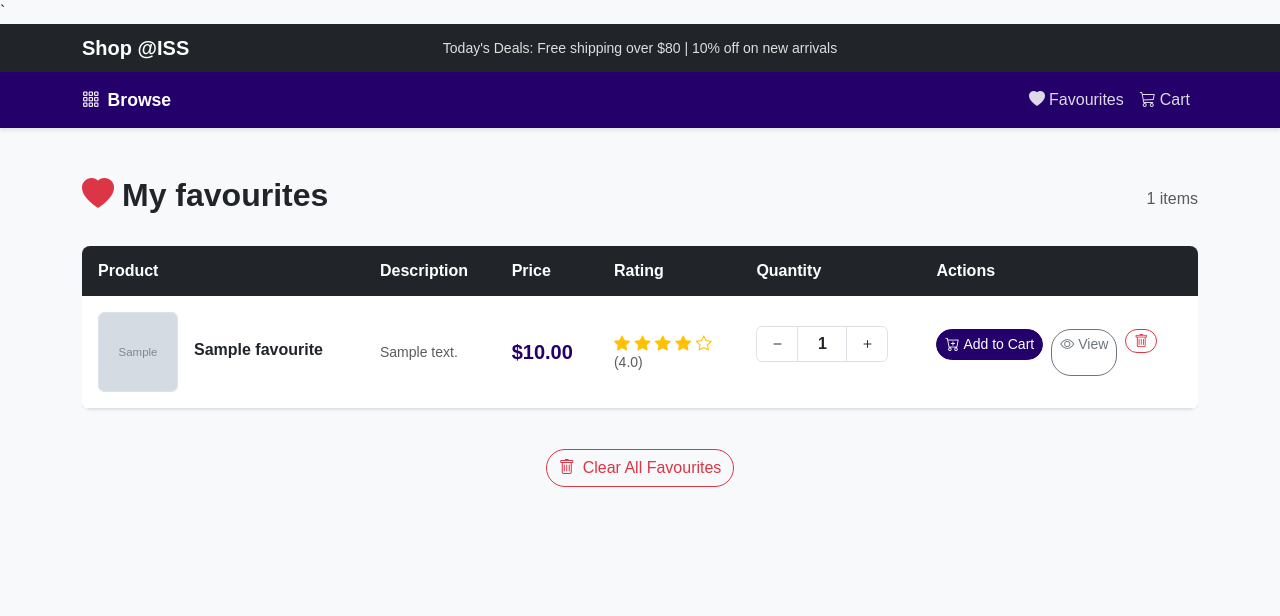
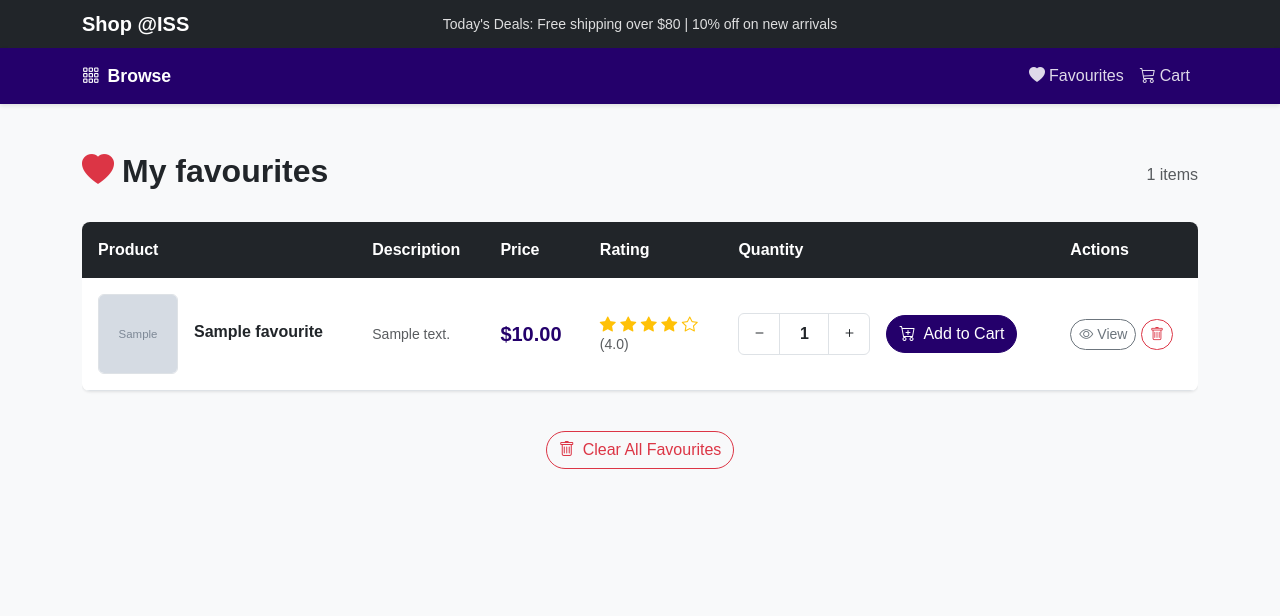
Before and after one commit to NightlyAffair/Shopping-Cart-Application-NUSISS, a Spring app: template src/main/resources/templates/favourites.html in a window 1280 px wide. Shown: the top 616 px of the page. Run offline with Thymeleaf, Linux system fonts and the light colour scheme; the template is opened without the code that fills it: most values are stand-ins (such as "Sample title", 1, 10 or a date in 2020); grey boxes marked "Sample" are stand-in pictures; data that the repository does not hold is empty; database files in the repository are not loaded.

Commit message:
version that is ok. but add to cart button is ulgy

```diff
--- a/src/main/java/com/Assignment/shopping_carts/Controller/FavouritesController.java
+++ b/src/main/java/com/Assignment/shopping_carts/Controller/FavouritesController.java
@@ -37,6 +37,7 @@ public class FavouritesController {
             //customerId = 1;
             // session.setAttribute("customerId", customerId);
         } model.addAttribute("favourites", favService.findFavouriteProductsByCustomerId(customerId));
+        model.addAttribute("customerId", customerId);
         return "favourites";
     }
 
--- a/src/main/resources/static/css/favourites.css
+++ b/src/main/resources/static/css/favourites.css
@@ -99,6 +99,17 @@
   -moz-appearance: textfield;
 }
 
+.bt-add-cart{
+    font-size: 0.85rem;
+    padding: 0.35rem 0.5rem;
+    height: auto;
+    display: flex;
+    align-items: center;
+    gap: 0.25rem;
+}
+
+
+
 .empty-state {
   background-color: white;
   border-radius: 0.5rem;
--- a/src/main/resources/templates/favourites.html
+++ b/src/main/resources/templates/favourites.html
@@ -1,4 +1,4 @@
-`<!doctype html>
+<!doctype html>
 <html lang="en" xmlns:th="http://www.thymeleaf.org">
 <head>
   <meta charset="utf-8">
@@ -19,9 +19,9 @@
   <div class="container">
     <div class="row align-items-center">
       <div class="col-md-3">
-        <div class="logo text-decoration-none" th:ref = "@{/displayProducts/page}">
+        <a class="logo text-decoration-none" th:href = "@{/displayProducts/page}">
           <h5>Shop @ISS</h5>
-        </div>
+        </a>
       </div>
 
       <div class="col-md-6 text-center d-none d-md-block">
@@ -87,22 +87,20 @@
       <button class="navbar-toggler" type="button" data-bs-toggle="collapse" data-bs-target="#navbarNav">
         <span class="navbar-toggler-icon"></span>
       </button>
-        <div class="collapse navbar-collapse" id="navbarFav">
+        <div class="collapse navbar-collapse" id="navbarNav">
             <ul class="navbar-nav ms-auto">
                 <li class="nav-item">
                     <a class="nav-link" th:href="@{/favourites}">
                         <i class="bi bi-heart-fill me-1"></i>Favourites
                     </a>
                 </li>
-      <div class="collapse navbar-collapse" id="navbarNav">
-        <ul class="navbar-nav ms-auto">
           <li class="nav-item">
-            <a class="nav-link" th:href="@{/shoppingCartDetail/view}">
+            <a class="nav-link" th:href="@{/products/cart}">
               <i class="bi bi-cart3 me-1"></i>Cart
             </a>
           </li>
         </ul>
-      </div>
+        </div>
     </div>
   </nav>
 
@@ -152,9 +150,6 @@
                             src="/images/placeholder.png"
                          alt="Product"
                          class="product-thumb me-3">
-
-
-
                     <div>
                     <div class="fw-semibold product-name" th:text="${product.productName}">Product Name</div>
                   </div>
@@ -180,29 +175,22 @@
                 </div>
               </td>
               <td>
-                <form th:action="@{/favourites/add-to-cart}" method="post" class="add-to-cart-form">
+                <form th:action="@{/shoppingCartDetail/add}" method="post" class="add-to-cart-form">
                   <input type="hidden" name="productId" th:value="${product.productId}">
+                    <input type="hidden" name="customerId" th:value="${session.customerId}">
+                    <div class="d-flex align-items-center gap-3">
                   <div class="quantity-selector">
-                    <button type="button" class="btn-qty-decrease">
-                      <i class="bi bi-dash"></i>
-                    </button>
-                    <input type="number" name="quantity" value="1" min="1" max="99" class="qty-input" readonly>
-                    <button type="button" class="btn-qty-increase">
-                      <i class="bi bi-plus"></i>
-                    </button>
+                    <button type="button" class="btn-qty-decrease"><i class="bi bi-dash"></i> </button>
+                        <input type="number" name="quantity" value="1" min ="1" max="99" class="qty-input" readonly>
+                    <button type="button" class="btn-qty-increase"> <i class="bi bi-plus"></i></button>
                   </div>
+                        <button class="btn btn-primary btn-add-cart" type="submit">
+                            <i class="bi bi-cart-plus me-2"></i>Add to Cart
+                        </button>
+                    </div>
                 </form>
               </td>
               <td>
-                <div class="d-flex gap-2 flex-wrap">
-                  <form th:action="@{/shoppingCartDetail/add}" method="post" class="d-inline add-to-cart-form-submit">
-                    <input type="hidden" name="productId" th:value="${product.productId}">
-                       <input type="hidden" name="quantity" class="qty-value" value="1">
-                       <button type="submit" class="btn btn-primary btn-sm">
-                         <i class="bi bi-cart-plus me-1"></i>Add to Cart
-                       </button>
-                     </form>
-
                      <a th:href="@{/products/details/{id}(id=${product.productId})}" class="btn btn-outline-secondary btn-sm"
                             target = "_blank">
                        <i class="bi bi-eye me-1"></i>View
@@ -216,7 +204,6 @@
                                   <i class="bi bi-trash"></i>
                             </button>
                           </form>
-                        </div>
                       </td>
                     </tr>
                   </tbody>
@@ -279,9 +266,9 @@
               statusMessage.innerText = "Deletion cancelled"
               } else {
                 // Create hidden form and submit form
-                const form = document.createElement('form');
-                form.method = 'POST';
-                form.action = '/favourites/remove-product'; //sends post request to remove product in fav controller
+                //const form = document.createElement('form');
+                //form.method = 'POST';
+                //form.action = '/favourites/remove-product'; //sends post request to remove product in fav controller
 
                 const productIdInput = document.createElement('input');
                 productIdInput.type = 'hidden';
@@ -297,11 +284,20 @@
       // Add to cart, reads quantity, product name,
       document.querySelectorAll('.add-to-cart-form').forEach(form => {
         form.addEventListener('submit', function(e) {
-          const qty = this.querySelector('.qty-input').value;
-          const productName = this.closest('tr').querySelector('.product-name').textContent;
-
-          // log message to console
-          console.log(`Added ${qty} x ${productName} to cart`);
+            e.preventDefault();
+          const formData = new FormData(form);
+          fetch(form.action, {
+              method: 'POST',
+              body: formData
+          })
+              .then(reply=>{
+                  if (reply.redirected){
+                      window.location.href= reply.url;
+                  } else{
+                      const customerId = form.querySelector('input[name="customerId"]').value;
+                      window.location.href=`/products/cart?customerId=${customerId}`;
+                  }
+              })
         });
       });
     });
```
